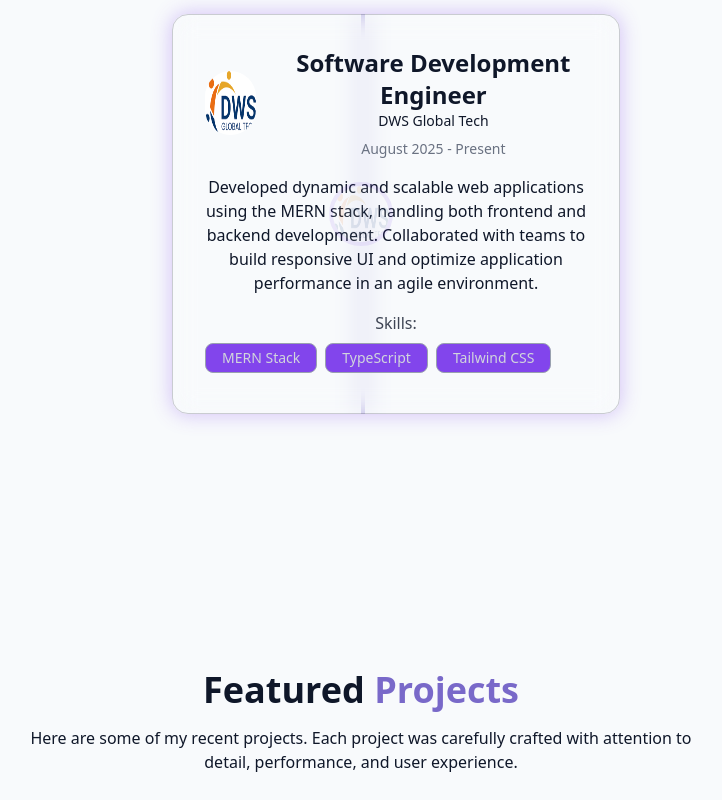
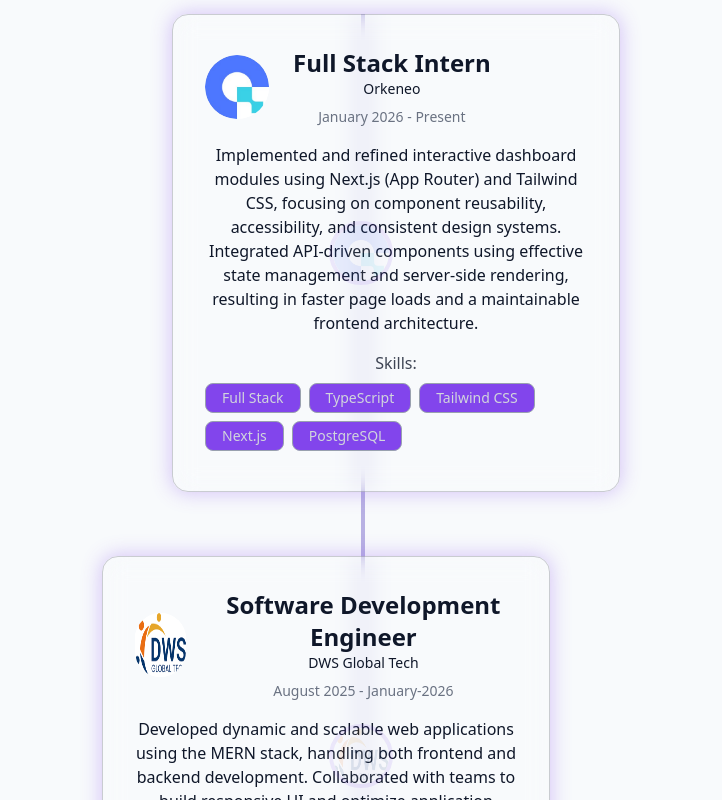
Before and after one commit to mashu2315/myportfolio, a React (Vite) app: page / in a window 1280 px wide. Shown: the part 2840-3640 px from the top of the page, without its empty margins (279-1001 px from the left). Built offline with nearby package versions, Linux system fonts and the light colour scheme.

Commit message:
experience updated

```diff
--- a/src/components/ExperienceSection.jsx
+++ b/src/components/ExperienceSection.jsx
@@ -1,16 +1,27 @@
 import React from "react";
 import Tilt from "react-parallax-tilt";
 import dws from "../assets/dws.png";
+import orkeneo from "../assets/orkeneo.jpeg"
 export const experiences = [
+
   {
+    id: 1,
+    img: orkeneo,
+    role: "Full Stack Intern",
+    company: "Orkeneo",
+    date: "January 2026 - Present",
+    desc: "Implemented and refined interactive dashboard modules using Next.js (App Router) and Tailwind CSS, focusing on component reusability, accessibility, and consistent design systems. Integrated API-driven components using effective state management and server-side rendering, resulting in faster page loads and a maintainable frontend architecture.",
+    skills: ["Full Stack", "TypeScript", "Tailwind CSS","Next.js","PostgreSQL"],
+  },
+   {
     id: 0,
     img: dws,
     role: "Software Development Engineer",
     company: "DWS Global Tech",
-    date: "August 2025 - Present",
+    date: "August 2025 - January-2026",
     desc: "Developed dynamic and scalable web applications using the MERN stack, handling both frontend and backend development. Collaborated with teams to build responsive UI and optimize application performance in an agile environment.",
     skills: ["MERN Stack", "TypeScript", "Tailwind CSS"],
-  },
+  }
 ];
 
 const Experience = () => {
```
Also changed, not shown: src/assets/orkeneo.jpeg (added).
